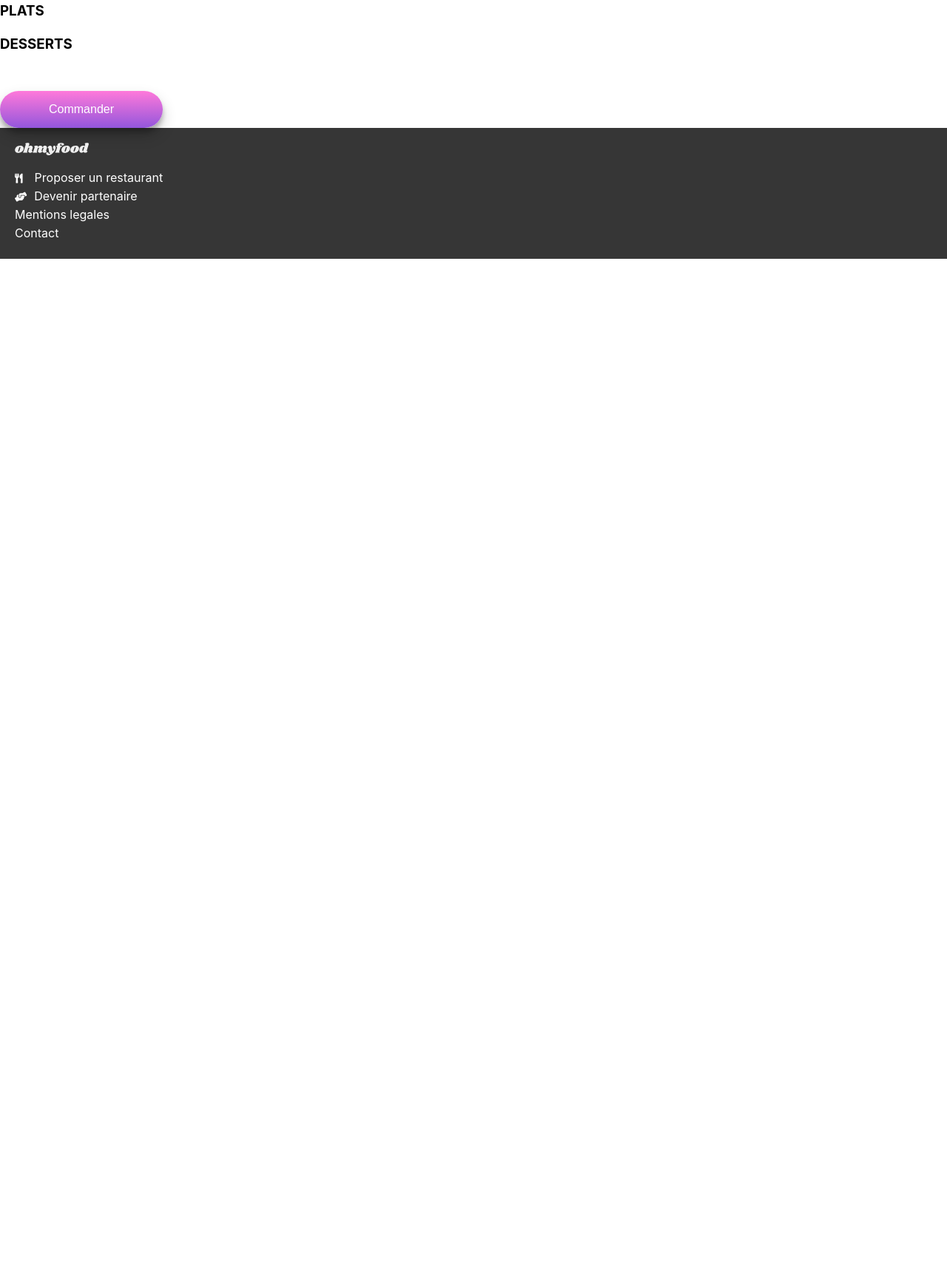
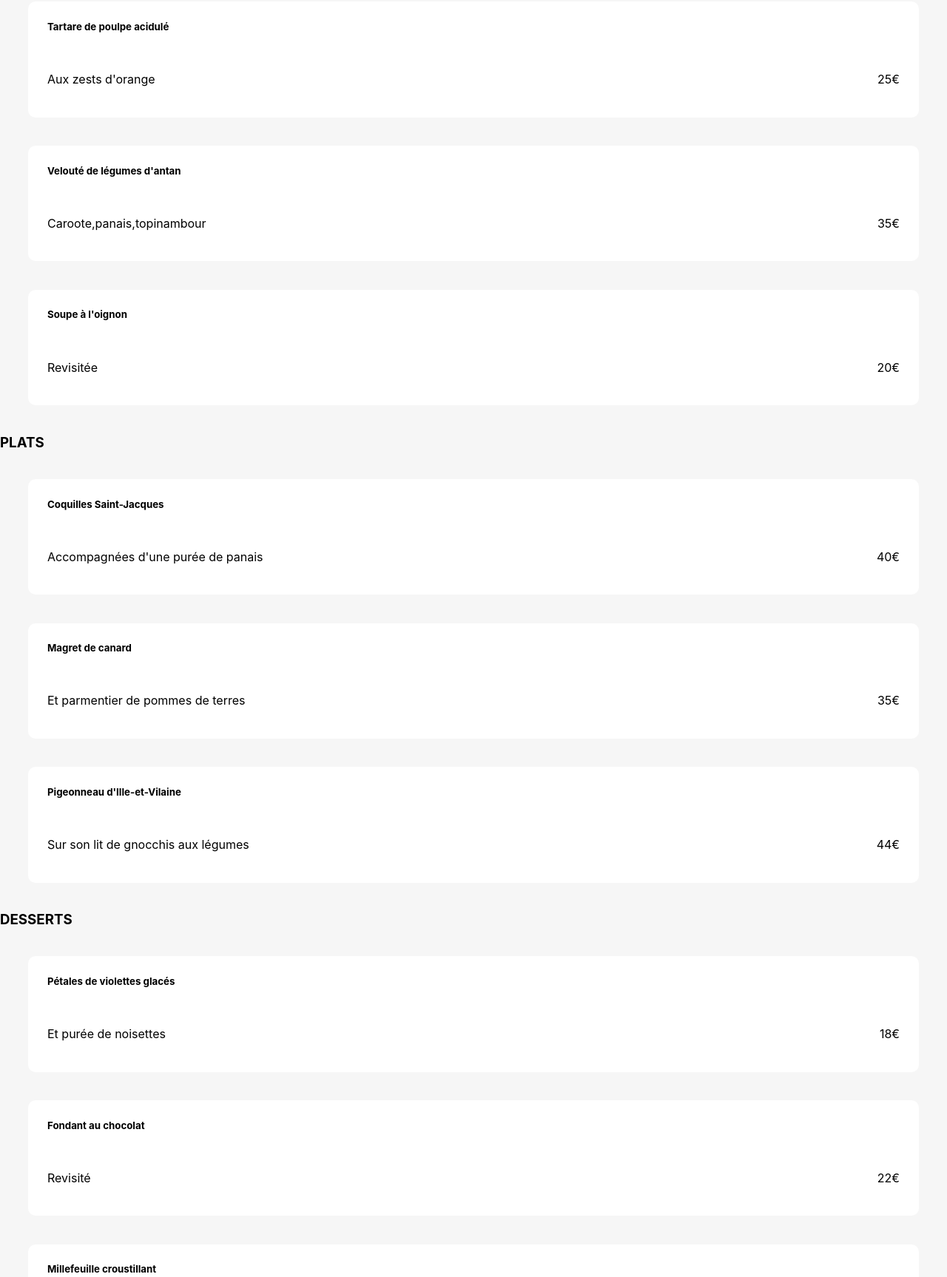
Before and after one commit to BaptisteHarle/BaptisteHarle_3_12112020., a plain HTML site: page francaise.html in a window 1280 px wide. Shown: the part 64-1791 px from the top of the page at 74% size. Before the commit the page ends 800 px from the top, so only its background shows below. Drawn offline with Linux system fonts and the light colour scheme.

Commit message:
fin html

```diff
--- a/francaise.html
+++ b/francaise.html
@@ -18,43 +18,43 @@
   </header>
   <main class="restaurant">
     <h1>
-
+      À la francaise
     </h1>
     <article class="menu">
       <h3>
         ENTRÉES
       </h3>
-      <section>
+      <section class="menu-section">
         <h5>
-
+          Tartare de poulpe acidulé
         </h5>
         <p>
-
+          Aux zests d'orange
         </p>
         <p>
-
+          25€
         </p>
       </section>
-      <section>
+      <section class="menu-section">
         <h5>
-
+          Velouté de légumes d'antan
         </h5>
         <p>
-
+          Caroote,panais,topinambour
         </p>
         <p>
-
+          35€
         </p>
       </section>
-      <section>
+      <section class="menu-section">
         <h5>
-
+          Soupe à l'oignon
         </h5>
         <p>
-
+          Revisitée
         </p>
         <p>
-
+          20€
         </p>
       </section>
     </article>
@@ -62,37 +62,37 @@
       <h3>
         PLATS
       </h3>
-      <section>
+      <section class="menu-section">
         <h5>
-
+          Coquilles Saint-Jacques
         </h5>
         <p>
-
+          Accompagnées d'une purée de panais
         </p>
         <p>
-
+          40€
         </p>
       </section>
-      <section>
+      <section class="menu-section">
         <h5>
-
+          Magret de canard
         </h5>
         <p>
-
+          Et parmentier de pommes de terres
         </p>
         <p>
-
+          35€
         </p>
       </section>
-      <section>
+      <section class="menu-section">
         <h5>
-
+          Pigeonneau d'Ille-et-Vilaine
         </h5>
         <p>
-
+          Sur son lit de gnocchis aux légumes
         </p>
         <p>
-
+          44€
         </p>
       </section>
     </article>
@@ -101,37 +101,37 @@
       <h3>
         DESSERTS
       </h3>
-      <section>
+      <section class="menu-section">
         <h5>
-
+          Pétales de violettes glacés
         </h5>
         <p>
-
+          Et purée de noisettes
         </p>
         <p>
-
+          18€
         </p>
       </section>
-      <section>
+      <section class="menu-section">
         <h5>
-
+          Fondant au chocolat
         </h5>
         <p>
-
+          Revisité
         </p>
         <p>
-
+          22€
         </p>
       </section>
-      <section>
+      <section class="menu-section">
         <h5>
-
+          Millefeuille croustillant
         </h5>
         <p>
-
+          Myrtilles et pâte d'amande
         </p>
         <p>
-
+          23€
         </p>
       </section>
     </article>
--- a/style.css
+++ b/style.css
@@ -274,3 +274,29 @@ a, a:visited {
   text-decoration: none;
   color: black;
 }
+
+/**
+*
+* Restaurants
+*
+**/
+
+main {
+  margin-top: -6%;
+  background-color: var(--lightgrey);
+}
+.menu-section {
+   background-color: white;
+    border-radius: 10px;
+    margin: 3%;
+    display: flex;
+    justify-content: space-between;
+    padding: 2%;
+}
+p {
+  margin-top: 6%;
+}
+h5 {
+  position: absolute;
+    margin-top: 0%
+}
```
Also changed, not shown: delice.html (+27 -27 lines), index.html (+0 -1 lines), note.html (+38 -27 lines), palette.html (+27 -27 lines).
